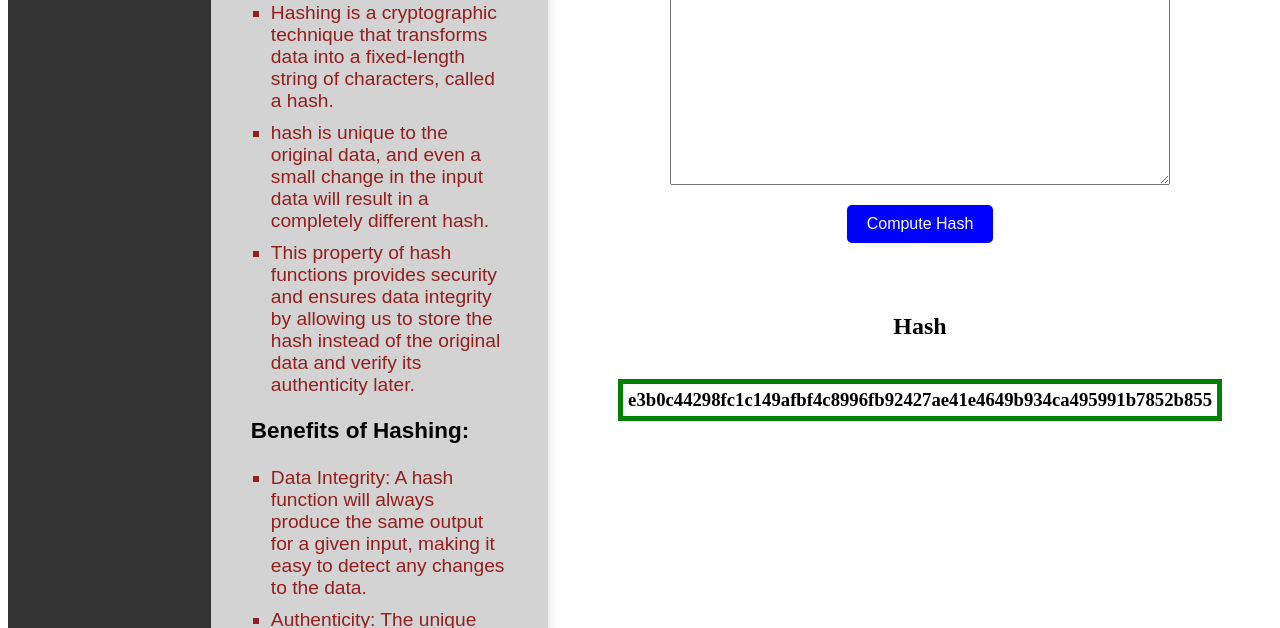
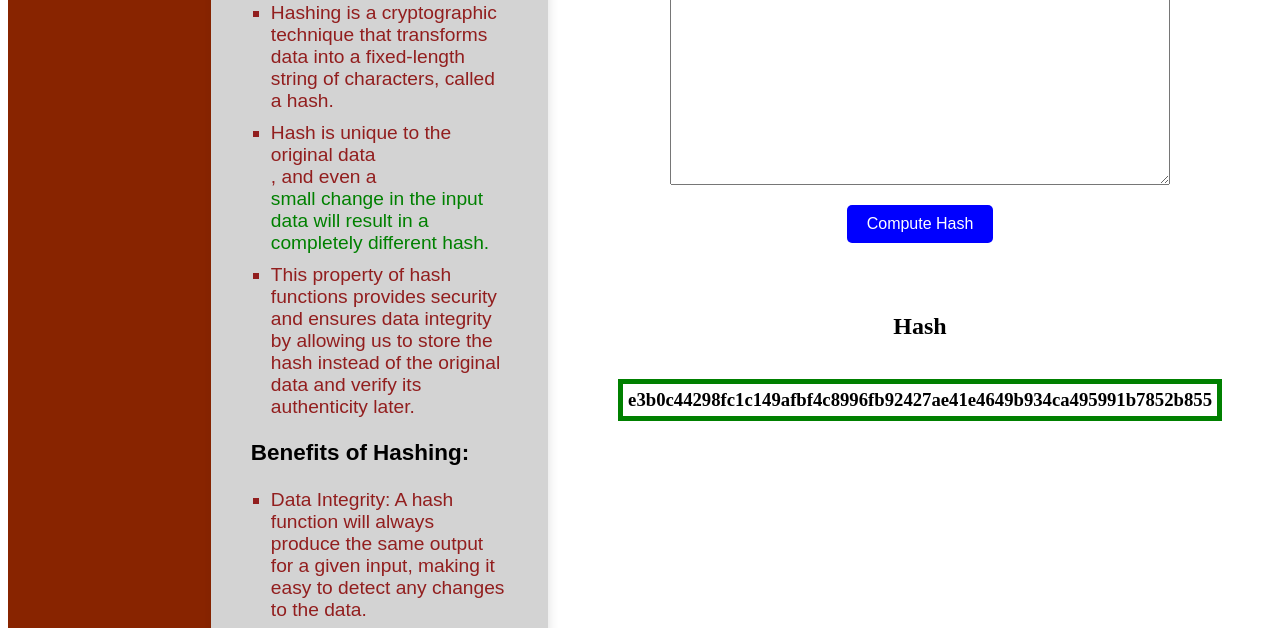
Before and after one commit to vindhyansh1/blockchain, a plain HTML site: page index.html in a window 1280 px wide. Both pictures are taken after a click on the button "Compute Hash". Shown: the part 123-751 px from the top of the page. Drawn offline with nearby package versions, Linux system fonts and the light colour scheme.

Commit message:
updated text highlighting

```diff
--- a/index.html
+++ b/index.html
@@ -7,12 +7,12 @@
         justify-content: center;
       }
       .header {
-    background-color: #333;
-    color: white;
-    padding: 20px;
-    text-align: center;
-    border-radius: 10px 10px 0 0;
-    font-family: Arial, sans-serif;
+        background-color: #882400;
+        color: white;
+        padding: 20px;
+        text-align: center;
+        border-radius: 10px 10px 0 0;
+        font-family: Arial, sans-serif;
   }
 
   .header h1 {
@@ -108,8 +108,8 @@
         <div class="left-section">
             <h2>What is Hashing?</h2>
             <ul>
-                <li>Hashing is a cryptographic technique that transforms data into a fixed-length string of characters, called a hash.</li>
-                <li>hash is unique to the original data, and even a small change in the input data will result in a completely different hash. </li>
+                <li id="point-fixed-length">Hashing is a cryptographic technique that transforms data into a fixed-length string of characters, called a hash.</li>
+                <li><div id="point-unique">Hash is unique to the original data</div>, and even a <div id="point-small-change">small change in the input data will result in a completely different hash.</div> </li>
                 <li>This property of hash functions provides security and ensures data integrity by allowing us to store the hash instead of the original data and verify its authenticity later.</li>
             </ul>
             <h3>Benefits of Hashing:</h3>
@@ -135,11 +135,23 @@
       const inputData = document.getElementById("input-data");
       const outputHash = document.getElementById("output-hash");
       const hashLabel = document.getElementById("hash-label");
+      const pointSmallChange = document.getElementById("point-small-change");
+      const pointUnique = document.getElementById("point-unique");
+
       computeHashButton.addEventListener("click", function() {
+        const oldHash = outputHash.innerHTML;
         const hash = CryptoJS.SHA256(inputData.value).toString();
         hashLabel.style.visibility = "visible";
         outputHash.style.visibility = "visible"
         outputHash.innerHTML = hash;
+        if(oldHash==hash){
+          pointUnique.style.color = "green";
+          pointSmallChange.style.color = "#921e1e";
+
+        }else{
+          pointUnique.style.color = "#921e1e";
+          pointSmallChange.style.color = "green";
+        }
       });
     </script>
   </body>
```
